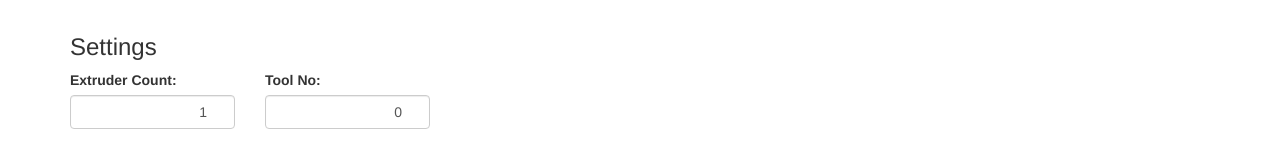
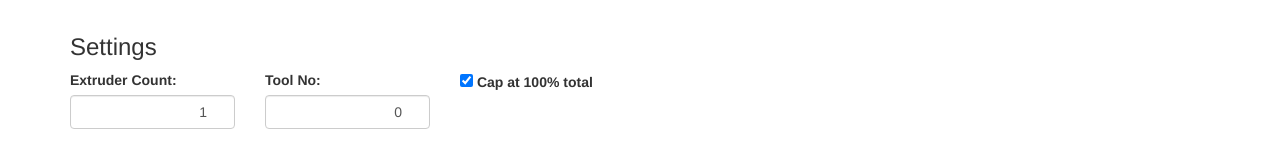
Before and after one commit to wilriker/m567-generator, a plain HTML site: page index.html in a window 1280 px wide. Shown: the part 157-307 px from the top of the page. Drawn offline with nearby package versions, Linux system fonts and the light colour scheme.

Commit message:
Add checkbox for 100% cap

```diff
--- a/index.html
+++ b/index.html
@@ -42,6 +42,10 @@
 					<label for="tool_no">Tool No:</label>
 					<input type="number" class="form-control" id="tool_no" required="required" value="0" min="0" step="1"/>
 				</div>
+				<div class="col-md-2">
+					<input type="checkbox" class="form-check-input" id="cap_at_100" checked="checked"/>
+					<label class="form-check-label" for="cap_at_100">Cap at 100% total</label>
+				</div>
 			</div>
 			<h3>Extruder Mix Ratios</h3>
 			<div class="row" id="extruders">
```
